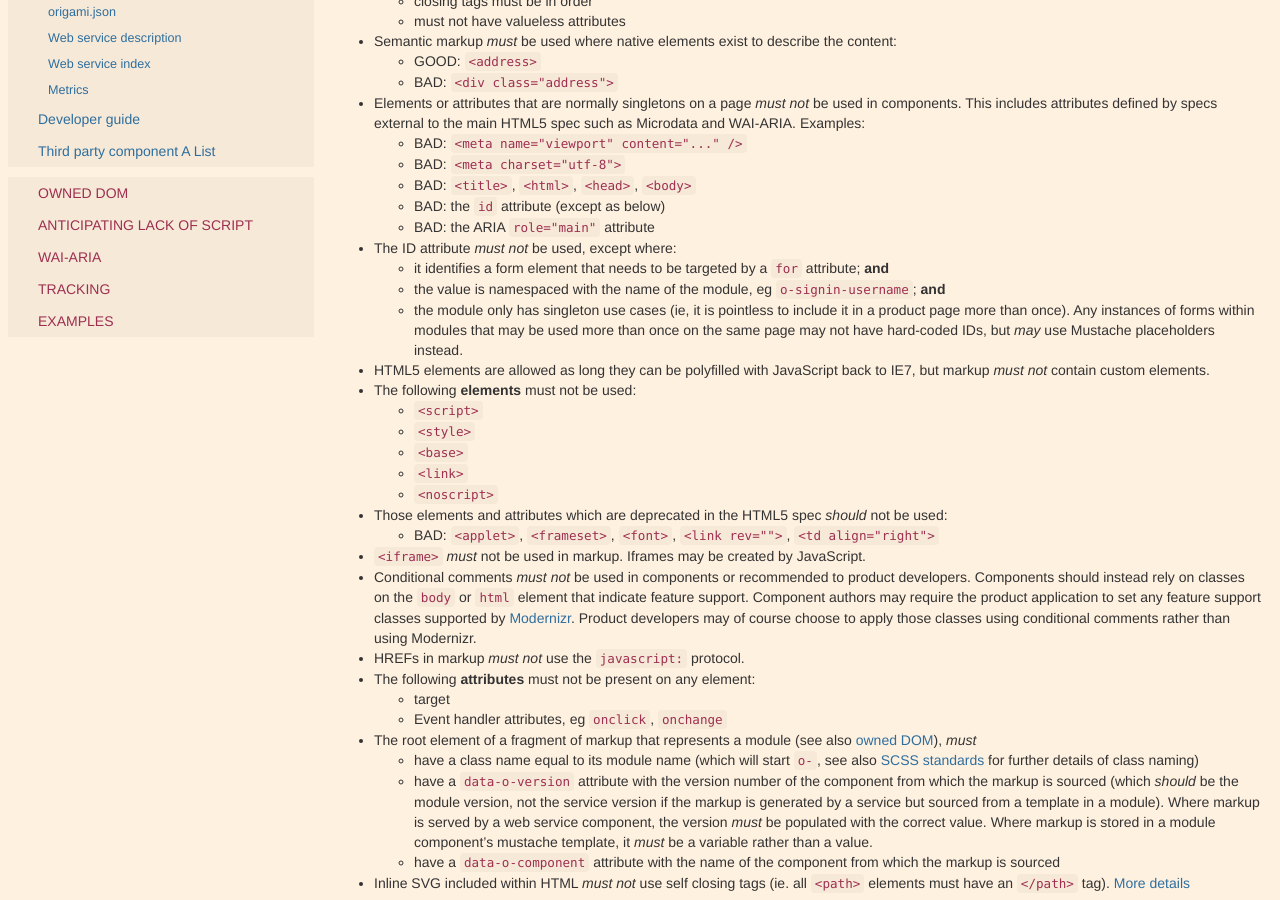
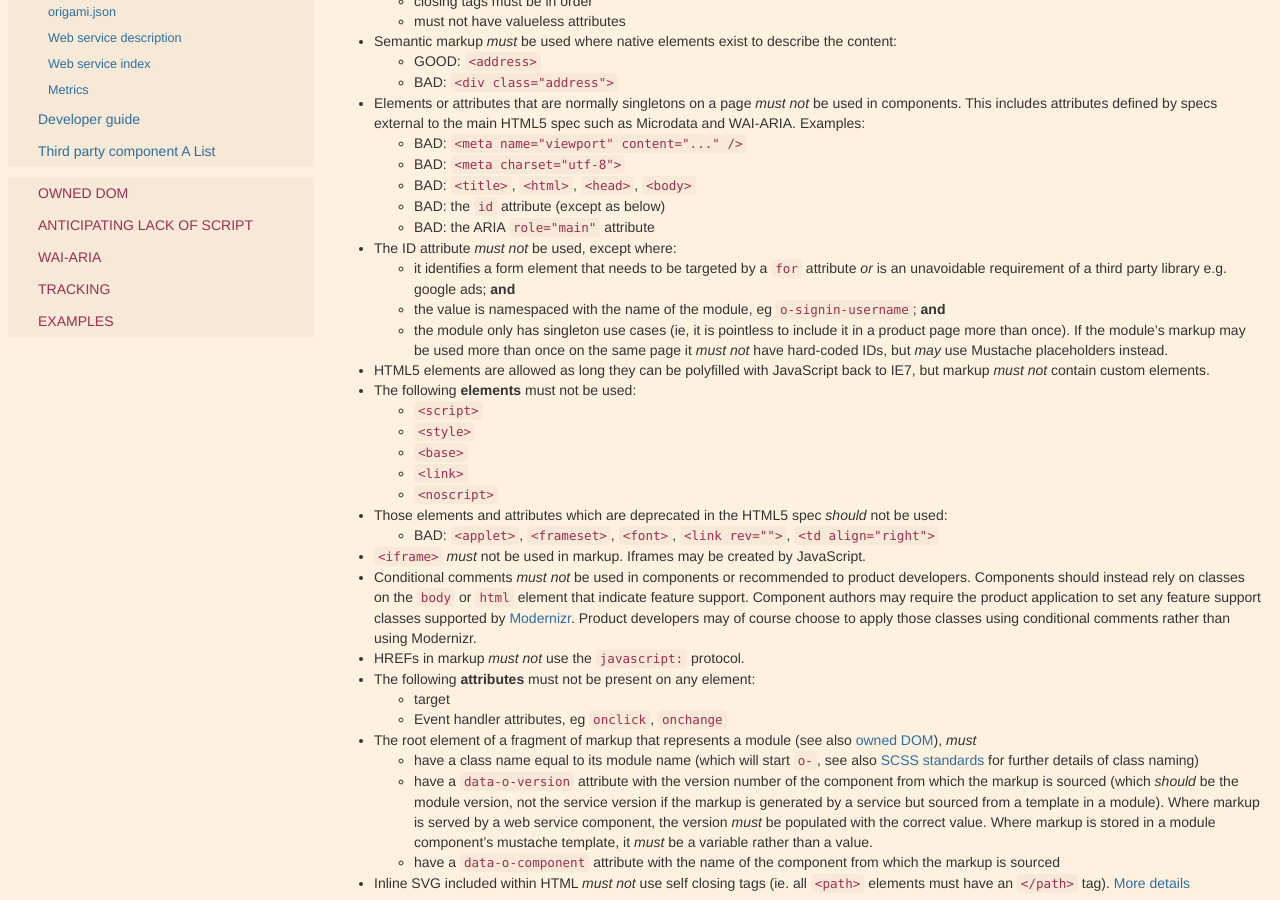
Before and after one commit to Financial-Times/ft-origami, a Jekyll site: the page built from docs/syntax/html.md, in a window 1280 px wide and 900 px high, scrolled down 366 px. Built offline with Jekyll 4.4.1, drawn with Linux system fonts in a browser that asks for light colours; some web fonts are replaced.

Commit message:
loosened up html id spec to allow for google ads

```diff
--- a/docs/syntax/html.md
+++ b/docs/syntax/html.md
@@ -25,9 +25,9 @@ Where Origami components include or output HTML, it should meet the following re
 	- BAD: the `id` attribute (except as below)
 	- BAD: the ARIA `role="main"` attribute
 * The ID attribute *must not* be used, except where:
-	* it identifies a form element that needs to be targeted by a `for` attribute; **and**
+	* it identifies a form element that needs to be targeted by a `for` attribute *or* is an unavoidable requirement of a third party library e.g. google ads; **and**
 	* the value is namespaced with the name of the module, eg `o-signin-username`; **and**
-	* the module only has singleton use cases (ie, it is pointless to include it in a product page more than once).  Any instances of forms within modules that may be used more than once on the same page may not have hard-coded IDs, but *may* use Mustache placeholders instead.
+	* the module only has singleton use cases (ie, it is pointless to include it in a product page more than once).  If the module's markup may be used more than once on the same page it *must not* have hard-coded IDs, but *may* use Mustache placeholders instead.
 * HTML5 elements are allowed as long they can be polyfilled with JavaScript back to IE7, but markup *must not* contain custom elements.
 * The following **elements** must not be used:
 	* `<script>`
```
